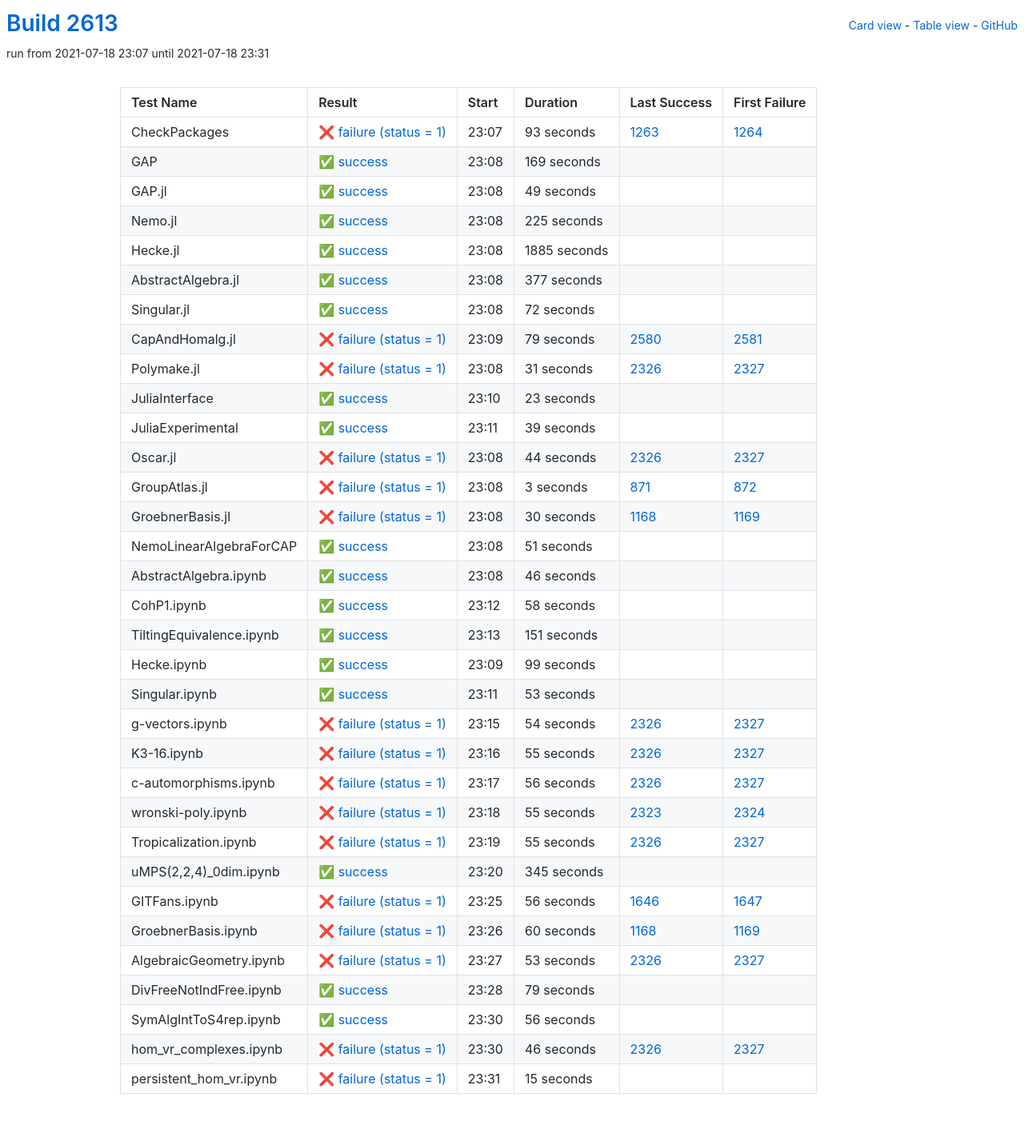
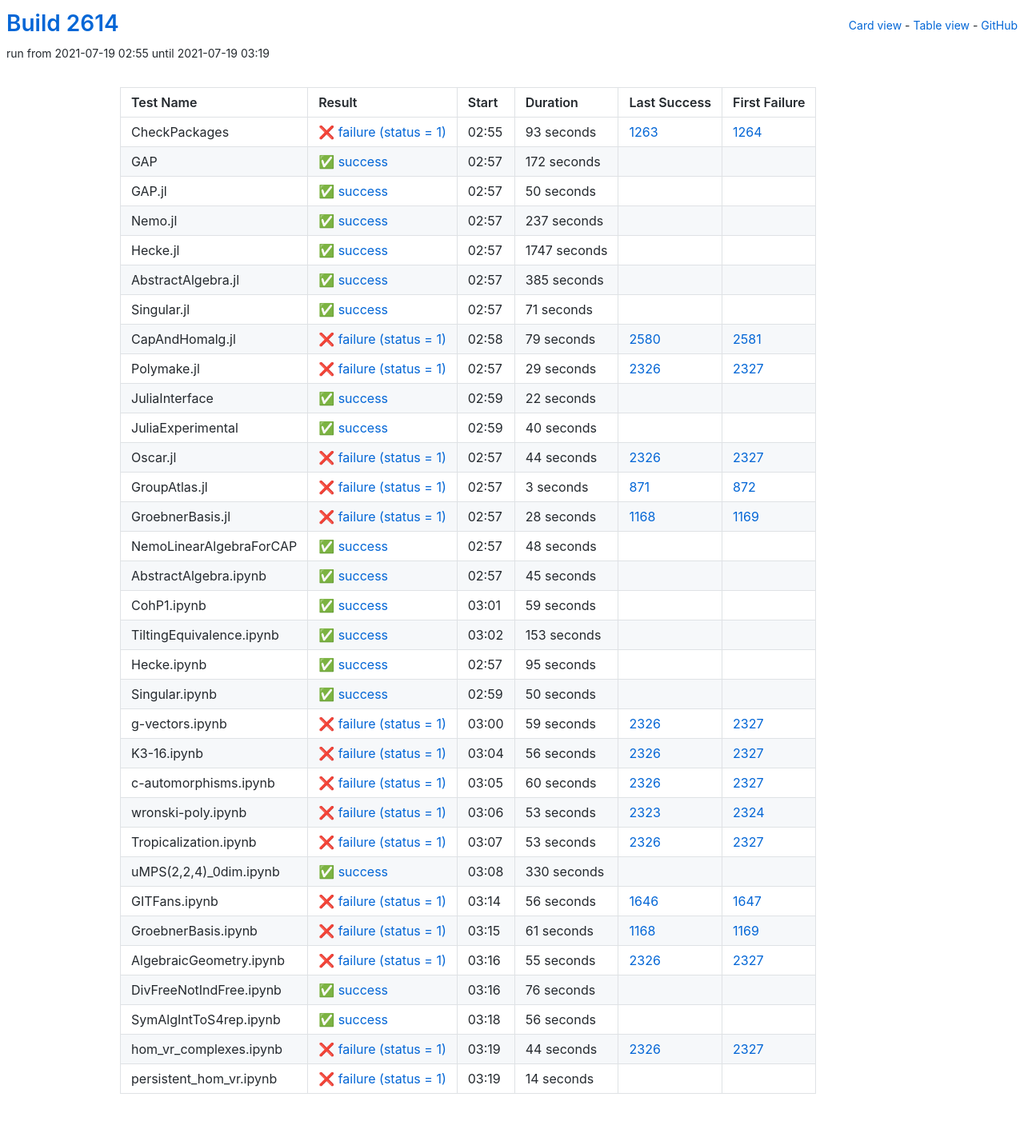
Before and after one commit to oscar-system/oscar-ci-status-stable, a Jekyll site: the page built from table.html, in a window 1280 px wide. Shown: the whole page at 80% size. Built offline with Jekyll 4.4.1, drawn with Linux system fonts in a browser that asks for light colours.

Commit message:
Build #2614

```diff
--- a/_data/ci.yml
+++ b/_data/ci.yml
@@ -1,6 +1,6 @@
 ---
-build: 2613
-build_url: https://oscarci.mathematik.uni-kl.de/job/oscar-stable/2613/
+build: 2614
+build_url: https://oscarci.mathematik.uni-kl.de/job/oscar-stable/2614/
 job: oscar-stable
 organization: oscar-system
 repo: oscar-ci-status-stable
@@ -8,8 +8,8 @@ repourl: https://github.com/oscar-system/oscar-ci-status-stable
 tests:
 - name: CheckPackages
   id: checkpackages
-  log: https://oscarci.mathematik.uni-kl.de/job/oscar-stable/2613/artifact/logs/build-2613/CheckPackages.log
-  start: 2021-07-18 23:07
+  log: https://oscarci.mathematik.uni-kl.de/job/oscar-stable/2614/artifact/logs/build-2614/CheckPackages.log
+  start: 2021-07-19 02:55
   success: false
   exitcode: 1
   status: failure
@@ -20,80 +20,80 @@ tests:
   first_failure_url: https://oscarci.mathematik.uni-kl.de/job/oscar-stable/1264/
 - name: GAP
   id: gap
-  log: https://oscarci.mathematik.uni-kl.de/job/oscar-stable/2613/artifact/logs/build-2613/GAP.log
-  start: 2021-07-18 23:08
+  log: https://oscarci.mathematik.uni-kl.de/job/oscar-stable/2614/artifact/logs/build-2614/GAP.log
+  start: 2021-07-19 02:57
   success: true
   exitcode: 0
   status: success
-  duration: 169
+  duration: 172
   last_success: false
   last_success_url:
   first_failure: false
   first_failure_url:
 - name: GAP.jl
   id: gap-jl
-  log: https://oscarci.mathematik.uni-kl.de/job/oscar-stable/2613/artifact/logs/build-2613/GAP.jl.log
-  start: 2021-07-18 23:08
+  log: https://oscarci.mathematik.uni-kl.de/job/oscar-stable/2614/artifact/logs/build-2614/GAP.jl.log
+  start: 2021-07-19 02:57
   success: true
   exitcode: 0
   status: success
-  duration: 49
+  duration: 50
   last_success: false
   last_success_url:
   first_failure: false
   first_failure_url:
 - name: Nemo.jl
   id: nemo-jl
-  log: https://oscarci.mathematik.uni-kl.de/job/oscar-stable/2613/artifact/logs/build-2613/Nemo.jl.log
-  start: 2021-07-18 23:08
+  log: https://oscarci.mathematik.uni-kl.de/job/oscar-stable/2614/artifact/logs/build-2614/Nemo.jl.log
+  start: 2021-07-19 02:57
   success: true
   exitcode: 0
   status: success
-  duration: 225
+  duration: 237
   last_success: false
   last_success_url:
   first_failure: false
   first_failure_url:
 - name: Hecke.jl
   id: hecke-jl
-  log: https://oscarci.mathematik.uni-kl.de/job/oscar-stable/2613/artifact/logs/build-2613/Hecke.jl.log
-  start: 2021-07-18 23:08
+  log: https://oscarci.mathematik.uni-kl.de/job/oscar-stable/2614/artifact/logs/build-2614/Hecke.jl.log
+  start: 2021-07-19 02:57
   success: true
   exitcode: 0
   status: success
-  duration: 1885
+  duration: 1747
   last_success: false
   last_success_url:
   first_failure: false
   first_failure_url:
 - name: AbstractAlgebra.jl
   id: abstractalgebra-jl
-  log: https://oscarci.mathematik.uni-kl.de/job/oscar-stable/2613/artifact/logs/build-2613/AbstractAlgebra.jl.log
-  start: 2021-07-18 23:08
+  log: https://oscarci.mathematik.uni-kl.de/job/oscar-stable/2614/artifact/logs/build-2614/AbstractAlgebra.jl.log
+  start: 2021-07-19 02:57
   success: true
   exitcode: 0
   status: success
-  duration: 377
+  duration: 385
   last_success: false
   last_success_url:
   first_failure: false
   first_failure_url:
 - name: Singular.jl
   id: singular-jl
-  log: https://oscarci.mathematik.uni-kl.de/job/oscar-stable/2613/artifact/logs/build-2613/Singular.jl.log
-  start: 2021-07-18 23:08
+  log: https://oscarci.mathematik.uni-kl.de/job/oscar-stable/2614/artifact/logs/build-2614/Singular.jl.log
+  start: 2021-07-19 02:57
   success: true
   exitcode: 0
   status: success
-  duration: 72
+  duration: 71
   last_success: false
   last_success_url:
   first_failure: false
   first_failure_url:
 - name: CapAndHomalg.jl
   id: capandhomalg-jl
-  log: https://oscarci.mathematik.uni-kl.de/job/oscar-stable/2613/artifact/logs/build-2613/CapAndHomalg.jl.log
-  start: 2021-07-18 23:09
+  log: https://oscarci.mathematik.uni-kl.de/job/oscar-stable/2614/artifact/logs/build-2614/CapAndHomalg.jl.log
+  start: 2021-07-19 02:58
   success: false
   exitcode: 1
   status: failure
@@ -104,44 +104,44 @@ tests:
   first_failure_url: https://oscarci.mathematik.uni-kl.de/job/oscar-stable/2581/
 - name: Polymake.jl
   id: polymake-jl
-  log: https://oscarci.mathematik.uni-kl.de/job/oscar-stable/2613/artifact/logs/build-2613/Polymake.jl.log
-  start: 2021-07-18 23:08
+  log: https://oscarci.mathematik.uni-kl.de/job/oscar-stable/2614/artifact/logs/build-2614/Polymake.jl.log
+  start: 2021-07-19 02:57
   success: false
   exitcode: 1
   status: failure
-  duration: 31
+  duration: 29
   last_success: 2326
   last_success_url: https://oscarci.mathematik.uni-kl.de/job/oscar-stable/2326/
   first_failure: 2327
   first_failure_url: https://oscarci.mathematik.uni-kl.de/job/oscar-stable/2327/
 - name: JuliaInterface
   id: juliainterface
-  log: https://oscarci.mathematik.uni-kl.de/job/oscar-stable/2613/artifact/logs/build-2613/JuliaInterface.log
-  start: 2021-07-18 23:10
+  log: https://oscarci.mathematik.uni-kl.de/job/oscar-stable/2614/artifact/logs/build-2614/JuliaInterface.log
+  start: 2021-07-19 02:59
   success: true
   exitcode: 0
   status: success
-  duration: 23
+  duration: 22
   last_success: false
   last_success_url:
   first_failure: false
   first_failure_url:
 - name: JuliaExperimental
   id: juliaexperimental
-  log: https://oscarci.mathematik.uni-kl.de/job/oscar-stable/2613/artifact/logs/build-2613/JuliaExperimental.log
-  start: 2021-07-18 23:11
+  log: https://oscarci.mathematik.uni-kl.de/job/oscar-stable/2614/artifact/logs/build-2614/JuliaExperimental.log
+  start: 2021-07-19 02:59
   success: true
   exitcode: 0
   status: success
-  duration: 39
+  duration: 40
   last_success: false
   last_success_url:
   first_failure: false
   first_failure_url:
 - name: Oscar.jl
   id: oscar-jl
-  log: https://oscarci.mathematik.uni-kl.de/job/oscar-stable/2613/artifact/logs/build-2613/Oscar.jl.log
-  start: 2021-07-18 23:08
+  log: https://oscarci.mathematik.uni-kl.de/job/oscar-stable/2614/artifact/logs/build-2614/Oscar.jl.log
+  start: 2021-07-19 02:57
   success: false
   exitcode: 1
   status: failure
@@ -152,8 +152,8 @@ tests:
   first_failure_url: https://oscarci.mathematik.uni-kl.de/job/oscar-stable/2327/
 - name: GroupAtlas.jl
   id: groupatlas-jl
-  log: https://oscarci.mathematik.uni-kl.de/job/oscar-stable/2613/artifact/logs/build-2613/GroupAtlas.jl.log
-  start: 2021-07-18 23:08
+  log: https://oscarci.mathematik.uni-kl.de/job/oscar-stable/2614/artifact/logs/build-2614/GroupAtlas.jl.log
+  start: 2021-07-19 02:57
   success: false
   exitcode: 1
   status: failure
@@ -164,116 +164,104 @@ tests:
   first_failure_url: https://oscarci.mathematik.uni-kl.de/job/oscar-stable/872/
 - name: GroebnerBasis.jl
   id: groebnerbasis-jl
-  log: https://oscarci.mathematik.uni-kl.de/job/oscar-stable/2613/artifact/logs/build-2613/GroebnerBasis.jl.log
-  start: 2021-07-18 23:08
+  log: https://oscarci.mathematik.uni-kl.de/job/oscar-stable/2614/artifact/logs/build-2614/GroebnerBasis.jl.log
+  start: 2021-07-19 02:57
   success: false
   exitcode: 1
   status: failure
-  duration: 30
+  duration: 28
   last_success: 1168
   last_success_url: https://oscarci.mathematik.uni-kl.de/job/oscar-stable/1168/
   first_failure: 1169
   first_failure_url: https://oscarci.mathematik.uni-kl.de/job/oscar-stable/1169/
 - name: NemoLinearAlgebraForCAP
   id: nemolinearalgebraforcap
-  log: https://oscarci.mathematik.uni-kl.de/job/oscar-stable/2613/artifact/logs/build-2613/NemoLinearAlgebraForCAP.log
-  start: 2021-07-18 23:08
+  log: https://oscarci.mathematik.uni-kl.de/job/oscar-stable/2614/artifact/logs/build-2614/NemoLinearAlgebraForCAP.log
+  start: 2021-07-19 02:57
   success: true
   exitcode: 0
   status: success
-  duration: 51
+  duration: 48
   last_success: false
   last_success_url:
   first_failure: false
   first_failure_url:
 - name: AbstractAlgebra.ipynb
   id: abstractalgebra-ipynb
-  log: https://oscarci.mathematik.uni-kl.de/job/oscar-stable/2613/artifact/logs/build-2613/AbstractAlgebra.ipynb.log
-  start: 2021-07-18 23:08
+  log: https://oscarci.mathematik.uni-kl.de/job/oscar-stable/2614/artifact/logs/build-2614/AbstractAlgebra.ipynb.log
+  start: 2021-07-19 02:57
   success: true
   exitcode: 0
   status: success
-  duration: 46
+  duration: 45
   last_success: false
   last_success_url:
   first_failure: false
   first_failure_url:
 - name: CohP1.ipynb
   id: cohp1-ipynb
-  log: https://oscarci.mathematik.uni-kl.de/job/oscar-stable/2613/artifact/logs/build-2613/CohP1.ipynb.log
-  start: 2021-07-18 23:12
+  log: https://oscarci.mathematik.uni-kl.de/job/oscar-stable/2614/artifact/logs/build-2614/CohP1.ipynb.log
+  start: 2021-07-19 03:01
   success: true
   exitcode: 0
   status: success
-  duration: 58
+  duration: 59
   last_success: false
   last_success_url:
   first_failure: false
   first_failure_url:
 - name: TiltingEquivalence.ipynb
   id: tiltingequivalence-ipynb
-  log: https://oscarci.mathematik.uni-kl.de/job/oscar-stable/2613/artifact/logs/build-2613/TiltingEquivalence.ipynb.log
-  start: 2021-07-18 23:13
+  log: https://oscarci.mathematik.uni-kl.de/job/oscar-stable/2614/artifact/logs/build-2614/TiltingEquivalence.ipynb.log
+  start: 2021-07-19 03:02
   success: true
   exitcode: 0
   status: success
-  duration: 151
+  duration: 153
   last_success: false
   last_success_url:
   first_failure: false
   first_failure_url:
 - name: Hecke.ipynb
   id: hecke-ipynb
-  log: https://oscarci.mathematik.uni-kl.de/job/oscar-stable/2613/artifact/logs/build-2613/Hecke.ipynb.log
-  start: 2021-07-18 23:09
+  log: https://oscarci.mathematik.uni-kl.de/job/oscar-stable/2614/artifact/logs/build-2614/Hecke.ipynb.log
+  start: 2021-07-19 02:57
   success: true
   exitcode: 0
   status: success
-  duration: 99
+  duration: 95
   last_success: false
   last_success_url:
   first_failure: false
   first_failure_url:
 - name: Singular.ipynb
   id: singular-ipynb
-  log: https://oscarci.mathematik.uni-kl.de/job/oscar-stable/2613/artifact/logs/build-2613/Singular.ipynb.log
-  start: 2021-07-18 23:11
+  log: https://oscarci.mathematik.uni-kl.de/job/oscar-stable/2614/artifact/logs/build-2614/Singular.ipynb.log
+  start: 2021-07-19 02:59
   success: true
   exitcode: 0
   status: success
-  duration: 53
+  duration: 50
   last_success: false
   last_success_url:
   first_failure: false
   first_failure_url:
 - name: g-vectors.ipynb
   id: g-vectors-ipynb
-  log: https://oscarci.mathematik.uni-kl.de/job/oscar-stable/2613/artifact/logs/build-2613/g-vectors.ipynb.log
-  start: 2021-07-18 23:15
+  log: https://oscarci.mathematik.uni-kl.de/job/oscar-stable/2614/artifact/logs/build-2614/g-vectors.ipynb.log
+  start: 2021-07-19 03:00
   success: false
   exitcode: 1
   status: failure
-  duration: 54
+  duration: 59
   last_success: 2326
   last_success_url: https://oscarci.mathematik.uni-kl.de/job/oscar-stable/2326/
   first_failure: 2327
   first_failure_url: https://oscarci.mathematik.uni-kl.de/job/oscar-stable/2327/
 - name: K3-16.ipynb
   id: k3-16-ipynb
-  log: https://oscarci.mathematik.uni-kl.de/job/oscar-stable/2613/artifact/logs/build-2613/K3-16.ipynb.log
-  start: 2021-07-18 23:16
-  success: false
-  exitcode: 1
-  status: failure
-  duration: 55
-  last_success: 2326
-  last_success_url: https://oscarci.mathematik.uni-kl.de/job/oscar-stable/2326/
-  first_failure: 2327
-  first_failure_url: https://oscarci.mathematik.uni-kl.de/job/oscar-stable/2327/
-- name: c-automorphisms.ipynb
-  id: c-automorphisms-ipynb
-  log: https://oscarci.mathematik.uni-kl.de/job/oscar-stable/2613/artifact/logs/build-2613/c-automorphisms.ipynb.log
-  start: 2021-07-18 23:17
+  log: https://oscarci.mathematik.uni-kl.de/job/oscar-stable/2614/artifact/logs/build-2614/K3-16.ipynb.log
+  start: 2021-07-19 03:04
   success: false
   exitcode: 1
   status: failure
@@ -282,46 +270,58 @@ tests:
   last_success_url: https://oscarci.mathematik.uni-kl.de/job/oscar-stable/2326/
   first_failure: 2327
   first_failure_url: https://oscarci.mathematik.uni-kl.de/job/oscar-stable/2327/
-- name: wronski-poly.ipynb
-  id: wronski-poly-ipynb
-  log: https://oscarci.mathematik.uni-kl.de/job/oscar-stable/2613/artifact/logs/build-2613/wronski-poly.ipynb.log
-  start: 2021-07-18 23:18
+- name: c-automorphisms.ipynb
+  id: c-automorphisms-ipynb
+  log: https://oscarci.mathematik.uni-kl.de/job/oscar-stable/2614/artifact/logs/build-2614/c-automorphisms.ipynb.log
+  start: 2021-07-19 03:05
   success: false
   exitcode: 1
   status: failure
-  duration: 55
+  duration: 60
+  last_success: 2326
+  last_success_url: https://oscarci.mathematik.uni-kl.de/job/oscar-stable/2326/
+  first_failure: 2327
+  first_failure_url: https://oscarci.mathematik.uni-kl.de/job/oscar-stable/2327/
+- name: wronski-poly.ipynb
+  id: wronski-poly-ipynb
+  log: https://oscarci.mathematik.uni-kl.de/job/oscar-stable/2614/artifact/logs/build-2614/wronski-poly.ipynb.log
+  start: 2021-07-19 03:06
+  success: false
+  exitcode: 1
+  status: failure
+  duration: 53
   last_success: 2323
   last_success_url: https://oscarci.mathematik.uni-kl.de/job/oscar-stable/2323/
   first_failure: 2324
   first_failure_url: https://oscarci.mathematik.uni-kl.de/job/oscar-stable/2324/
 - name: Tropicalization.ipynb
   id: tropicalization-ipynb
-  log: https://oscarci.mathematik.uni-kl.de/job/oscar-stable/2613/artifact/logs/build-2613/Tropicalization.ipynb.log
-  start: 2021-07-18 23:19
+  log: https://oscarci.mathematik.uni-kl.de/job/oscar-stable/2614/artifact/logs/build-2614/Tropicalization.ipynb.log
+  start: 2021-07-19 03:07
   success: false
   exitcode: 1
   status: failure
-  duration: 55
+  duration: 53
   last_success: 2326
   last_success_url: https://oscarci.mathematik.uni-kl.de/job/oscar-stable/2326/
   first_failure: 2327
   first_failure_url: https://oscarci.mathematik.uni-kl.de/job/oscar-stable/2327/
 - name: uMPS(2,2,4)_0dim.ipynb
   id: umps-2-2-4-0dim-ipynb
-  log: https://oscarci.mathematik.uni-kl.de/job/oscar-stable/2613/artifact/logs/build-2613/uMPS-2-2-4-_0dim.ipynb.log
-  start: 2021-07-18 23:20
+  log: https://oscarci.mathematik.uni-kl.de/job/oscar-stable/2614/artifact/logs/build-2614/uMPS-2-2-4-_0dim.ipynb.log
+  start: 2021-07-19 03:08
   success: true
   exitcode: 0
   status: success
-  duration: 345
+  duration: 330
   last_success: false
   last_success_url:
   first_failure: false
   first_failure_url:
 - name: GITFans.ipynb
   id: gitfans-ipynb
-  log: https://oscarci.mathematik.uni-kl.de/job/oscar-stable/2613/artifact/logs/build-2613/GITFans.ipynb.log
-  start: 2021-07-18 23:25
+  log: https://oscarci.mathematik.uni-kl.de/job/oscar-stable/2614/artifact/logs/build-2614/GITFans.ipynb.log
+  start: 2021-07-19 03:14
   success: false
   exitcode: 1
   status: failure
@@ -332,44 +332,44 @@ tests:
   first_failure_url: https://oscarci.mathematik.uni-kl.de/job/oscar-stable/1647/
 - name: GroebnerBasis.ipynb
   id: groebnerbasis-ipynb
-  log: https://oscarci.mathematik.uni-kl.de/job/oscar-stable/2613/artifact/logs/build-2613/GroebnerBasis.ipynb.log
-  start: 2021-07-18 23:26
+  log: https://oscarci.mathematik.uni-kl.de/job/oscar-stable/2614/artifact/logs/build-2614/GroebnerBasis.ipynb.log
+  start: 2021-07-19 03:15
   success: false
   exitcode: 1
   status: failure
-  duration: 60
+  duration: 61
   last_success: 1168
   last_success_url: https://oscarci.mathematik.uni-kl.de/job/oscar-stable/1168/
   first_failure: 1169
   first_failure_url: https://oscarci.mathematik.uni-kl.de/job/oscar-stable/1169/
 - name: AlgebraicGeometry.ipynb
   id: algebraicgeometry-ipynb
-  log: https://oscarci.mathematik.uni-kl.de/job/oscar-stable/2613/artifact/logs/build-2613/AlgebraicGeometry.ipynb.log
-  start: 2021-07-18 23:27
+  log: https://oscarci.mathematik.uni-kl.de/job/oscar-stable/2614/artifact/logs/build-2614/AlgebraicGeometry.ipynb.log
+  start: 2021-07-19 03:16
   success: false
   exitcode: 1
   status: failure
-  duration: 53
+  duration: 55
   last_success: 2326
   last_success_url: https://oscarci.mathematik.uni-kl.de/job/oscar-stable/2326/
   first_failure: 2327
   first_failure_url: https://oscarci.mathematik.uni-kl.de/job/oscar-stable/2327/
 - name: DivFreeNotIndFree.ipynb
   id: divfreenotindfree-ipynb
-  log: https://oscarci.mathematik.uni-kl.de/job/oscar-stable/2613/artifact/logs/build-2613/DivFreeNotIndFree.ipynb.log
-  start: 2021-07-18 23:28
+  log: https://oscarci.mathematik.uni-kl.de/job/oscar-stable/2614/artifact/logs/build-2614/DivFreeNotIndFree.ipynb.log
+  start: 2021-07-19 03:16
   success: true
   exitcode: 0
   status: success
-  duration: 79
+  duration: 76
   last_success: false
   last_success_url:
   first_failure: false
   first_failure_url:
 - name: SymAlgIntToS4rep.ipynb
   id: symalginttos4rep-ipynb
-  log: https://oscarci.mathematik.uni-kl.de/job/oscar-stable/2613/artifact/logs/build-2613/SymAlgIntToS4rep.ipynb.log
-  start: 2021-07-18 23:30
+  log: https://oscarci.mathematik.uni-kl.de/job/oscar-stable/2614/artifact/logs/build-2614/SymAlgIntToS4rep.ipynb.log
+  start: 2021-07-19 03:18
   success: true
   exitcode: 0
   status: success
@@ -380,24 +380,24 @@ tests:
   first_failure_url:
 - name: hom_vr_complexes.ipynb
   id: hom-vr-complexes-ipynb
-  log: https://oscarci.mathematik.uni-kl.de/job/oscar-stable/2613/artifact/logs/build-2613/hom_vr_complexes.ipynb.log
-  start: 2021-07-18 23:30
+  log: https://oscarci.mathematik.uni-kl.de/job/oscar-stable/2614/artifact/logs/build-2614/hom_vr_complexes.ipynb.log
+  start: 2021-07-19 03:19
   success: false
   exitcode: 1
   status: failure
-  duration: 46
+  duration: 44
   last_success: 2326
   last_success_url: https://oscarci.mathematik.uni-kl.de/job/oscar-stable/2326/
   first_failure: 2327
   first_failure_url: https://oscarci.mathematik.uni-kl.de/job/oscar-stable/2327/
 - name: persistent_hom_vr.ipynb
   id: persistent-hom-vr-ipynb
-  log: https://oscarci.mathematik.uni-kl.de/job/oscar-stable/2613/artifact/logs/build-2613/persistent_hom_vr.ipynb.log
-  start: 2021-07-18 23:31
+  log: https://oscarci.mathematik.uni-kl.de/job/oscar-stable/2614/artifact/logs/build-2614/persistent_hom_vr.ipynb.log
+  start: 2021-07-19 03:19
   success: false
   exitcode: 1
   status: failure
-  duration: 15
+  duration: 14
   last_success: false
   last_success_url:
   first_failure: false
```
Also changed, not shown: README.md.
